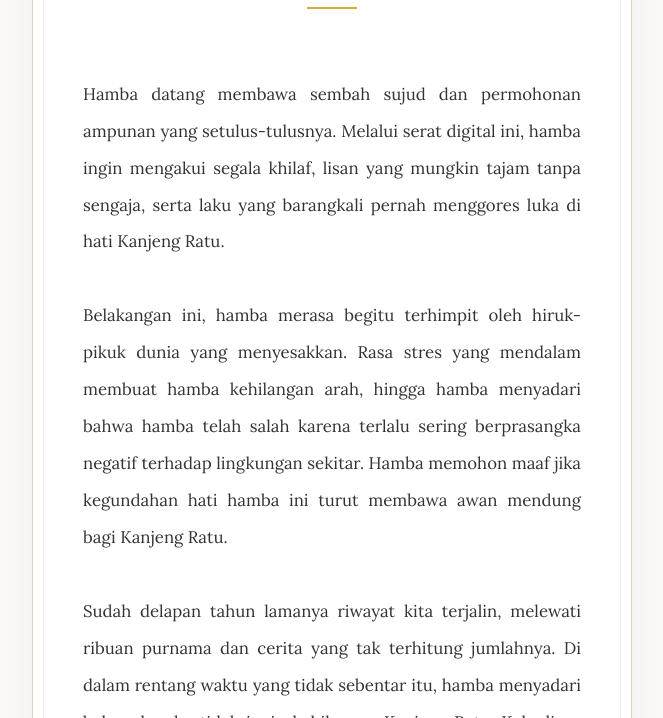
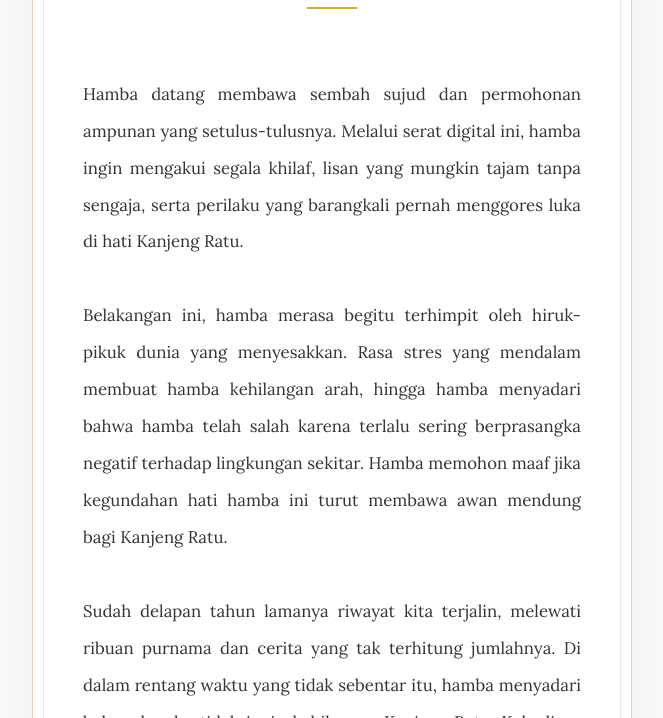
Before and after one commit to fdabbiras/buka, a plain HTML site: page index.html in a window 1280 px wide. Shown: the part 442-1160 px from the top of the page, without its empty margins (308-971 px from the left). Drawn offline with nearby package versions, Linux system fonts and the light colour scheme; a web font is replaced by a local one.

Commit message:
Restore index.html with original content

```diff
--- a/index.html
+++ b/index.html
@@ -131,7 +131,7 @@
         <div class="divider"></div>
 
         <div class="long-text">
-            Hamba datang membawa sembah sujud dan permohonan ampunan yang setulus-tulusnya. Melalui serat digital ini, hamba ingin mengakui segala khilaf, lisan yang mungkin tajam tanpa sengaja, serta laku yang barangkali pernah menggores luka di hati Kanjeng Ratu.
+            Hamba datang membawa sembah sujud dan permohonan ampunan yang setulus-tulusnya. Melalui serat digital ini, hamba ingin mengakui segala khilaf, lisan yang mungkin tajam tanpa sengaja, serta perilaku yang barangkali pernah menggores luka di hati Kanjeng Ratu.
 
             Belakangan ini, hamba merasa begitu terhimpit oleh hiruk-pikuk dunia yang menyesakkan. Rasa stres yang mendalam membuat hamba kehilangan arah, hingga hamba menyadari bahwa hamba telah salah karena terlalu sering berprasangka negatif terhadap lingkungan sekitar. Hamba memohon maaf jika kegundahan hati hamba ini turut membawa awan mendung bagi Kanjeng Ratu.
 
```
